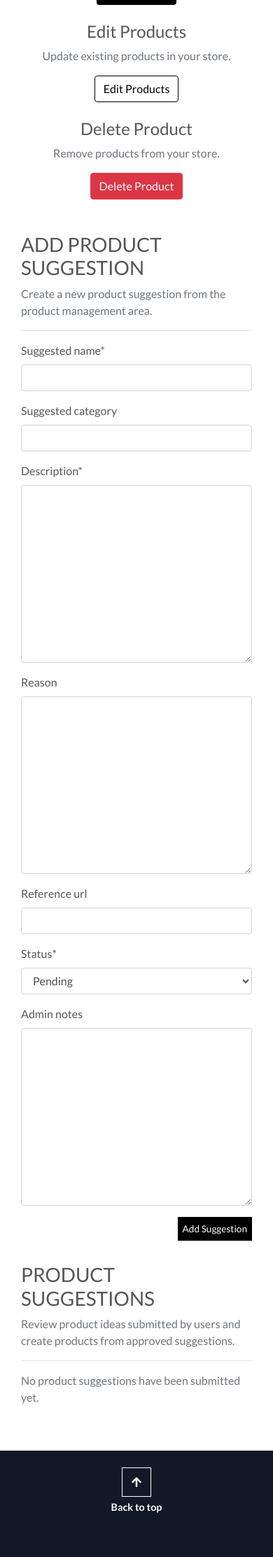
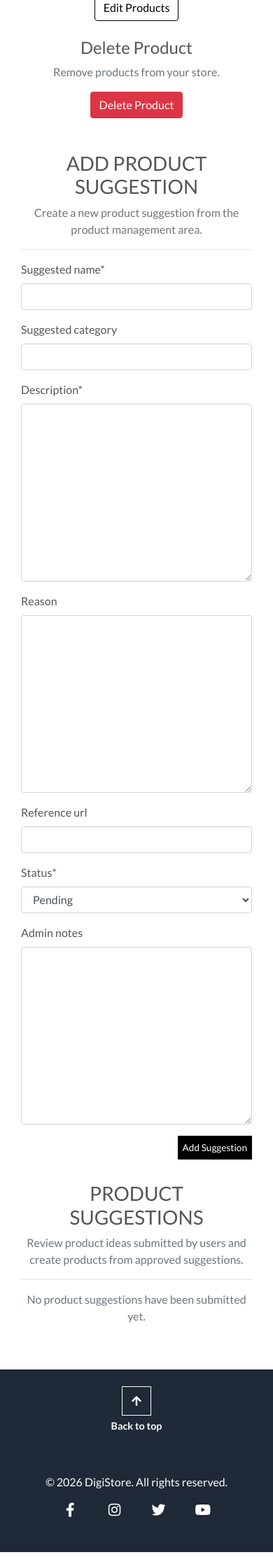
Before and after one commit to collinsevan/DigiStore-PP5, a Django app: page /products/management/ in a window 390 px wide. Shown: the part 600-2825 px from the top of the page at 70% size. Run offline with Django 3.2, Linux system fonts and the light colour scheme; the visitor is signed in with stand-in values (Sample User, id 1); data comes from the database, SQL or seed files in the repository; some libraries are stand-ins or nearby versions.

Commit message:
Update footer layout, mobile header, and refine product management pages

```diff
--- a/products/templates/products/product_management.html
+++ b/products/templates/products/product_management.html
@@ -4,7 +4,7 @@
 {% block content %}
 <div class="content-backdrop"></div>
 
-<div class="container header-container">
+<div class="container">
     <div class="row">
         <div class="col text-center mt-3">
             <h2 class="logo-font">Product Management</h2>
@@ -47,11 +47,13 @@
 
     <div class="row mt-4">
         <div class="col-12">
+            <div class="text-center">
                 <h3 class="logo-font">Add Product Suggestion</h3>
                 <p class="text-muted">
                     Create a new product suggestion from the product
                     management area.
                 </p>
+            </div>
             <hr>
 
             <div class="product-form-wrapper">
@@ -69,13 +71,16 @@
         </div>
     </div>
 
-    <div class="row mt-2">
+    <div class="row mt-2 justify-content-center">
         <div class="col-12">
+            <div class="product-form-wrapper mx-auto">
+                <div class="text-center">
                     <h3 class="logo-font">Product Suggestions</h3>
                     <p class="text-muted">
-                Review product ideas submitted by users and create products
-                from approved suggestions.
+                        Review product ideas submitted by users and create
+                        products from approved suggestions.
                     </p>
+                </div>
                 <hr>
 
                 {% if suggestions %}
@@ -172,11 +177,12 @@
                     </table>
                 </div>
                 {% else %}
-            <p class="text-muted">
+                <p class="text-muted text-center">
                     No product suggestions have been submitted yet.
                 </p>
                 {% endif %}
             </div>
         </div>
     </div>
+</div>
 {% endblock %}
--- a/static/css/base.css
+++ b/static/css/base.css
@@ -18,6 +18,15 @@ body {
 body.hero-page {
   background: url("/media/home/hero.jpg") no-repeat center center fixed;
   background-size: cover;
+}
+
+body.hero-page main.container-fluid.header-container {
+  min-height: 100vh;
+  padding-bottom: 0;
+}
+
+body.hero-page .site-footer {
+  margin-top: 0;
 }
 
 /* Page content background */
@@ -339,7 +348,7 @@ body.hero-page header {
 }
 
 .site-footer {
-  background: #111827;
+  background: #1f2937;
   margin-top: 3rem;
   flex-shrink: 0;
   position: relative;
@@ -438,7 +447,7 @@ body.hero-page header {
     margin: 0 auto;
   }
 
-    .site-footer .col-12.col-md-3.order-1.order-md-3 {
+  .site-footer .col-12.col-md-3.order-1.order-md-3 {
     margin-bottom: 0.75rem !important;
   }
 
--- a/templates/base.html
+++ b/templates/base.html
@@ -96,6 +96,7 @@
         {% endblock %}
     </main>
 
+    <!-- Footer -->
     <footer class="site-footer text-inverse">
         <div class="container py-4">
             <div class="row align-items-center">
@@ -129,6 +130,7 @@
                 </div>
 
                 <div class="col-12 col-md-3 order-1 order-md-3 text-center text-md-right mb-3 mb-md-0">
+                    {% if request.resolver_match.url_name != 'home' %}
                     <a href="#" class="footer-top-link btt-link d-inline-flex flex-column align-items-center"
                         aria-label="Back to top">
                         <span class="footer-top-icon">
@@ -136,6 +138,7 @@
                         </span>
                         <span class="footer-top-text">Back to top</span>
                     </a>
+                    {% endif %}
                 </div>
 
             </div>
--- a/templates/includes/mobile-top-header.html
+++ b/templates/includes/mobile-top-header.html
@@ -38,7 +38,7 @@
     <div class="dropdown-menu border-0" aria-labelledby="user-options">
         {% if request.user.is_authenticated %}
         {% if request.user.is_superuser %}
-        <a href="{% url 'add_product' %}" class="dropdown-item">Product Management</a>
+        <a href="{% url 'product_management' %}" class="dropdown-item">Product Management</a>
         {% endif %}
         <a href="{% url 'profile' %}" class="dropdown-item">My Profile</a>
         <a href="{% url 'account_logout' %}" class="dropdown-item">Logout</a>
```
Lines whose indentation alone changed are shown as unchanged.
